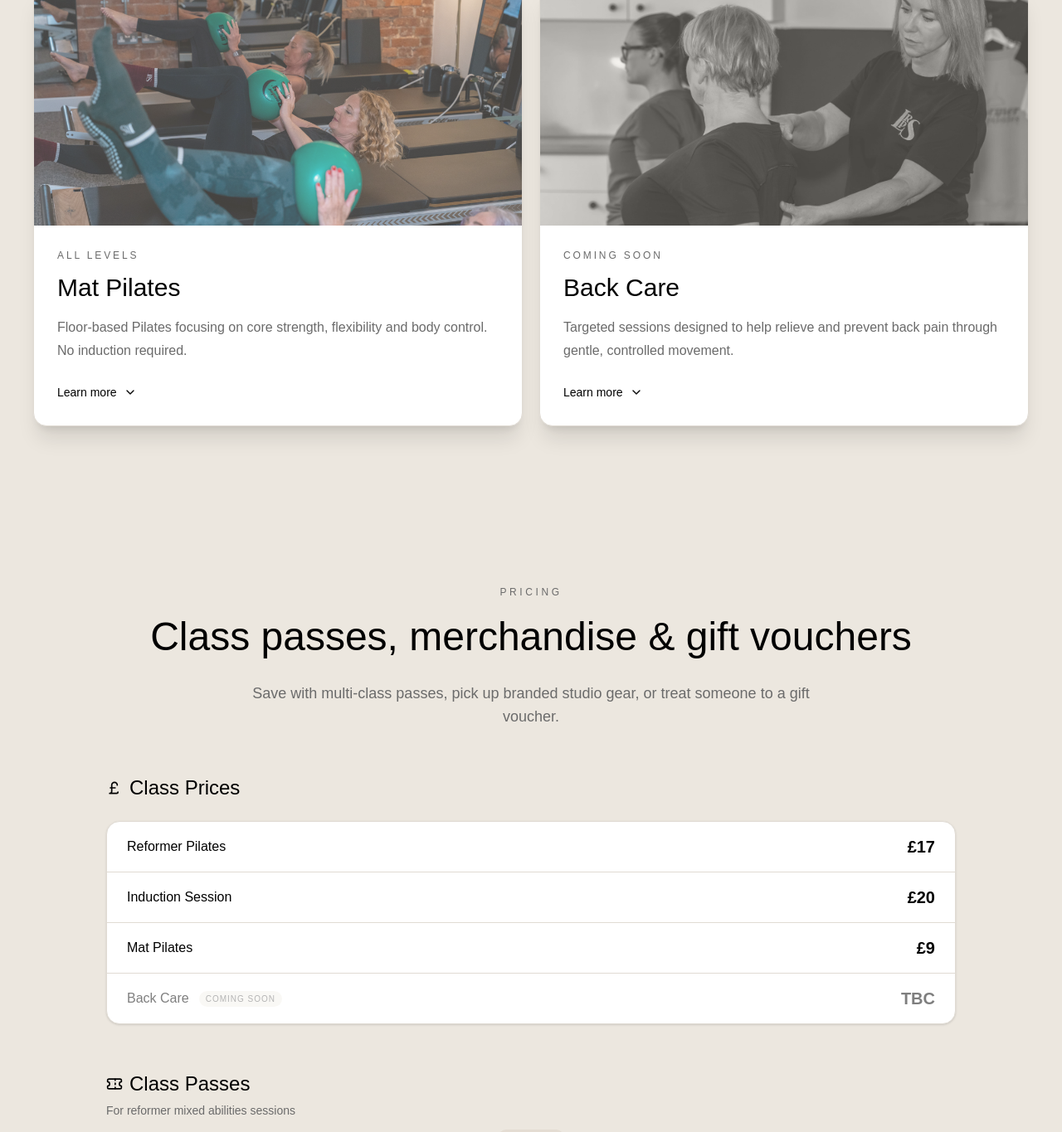
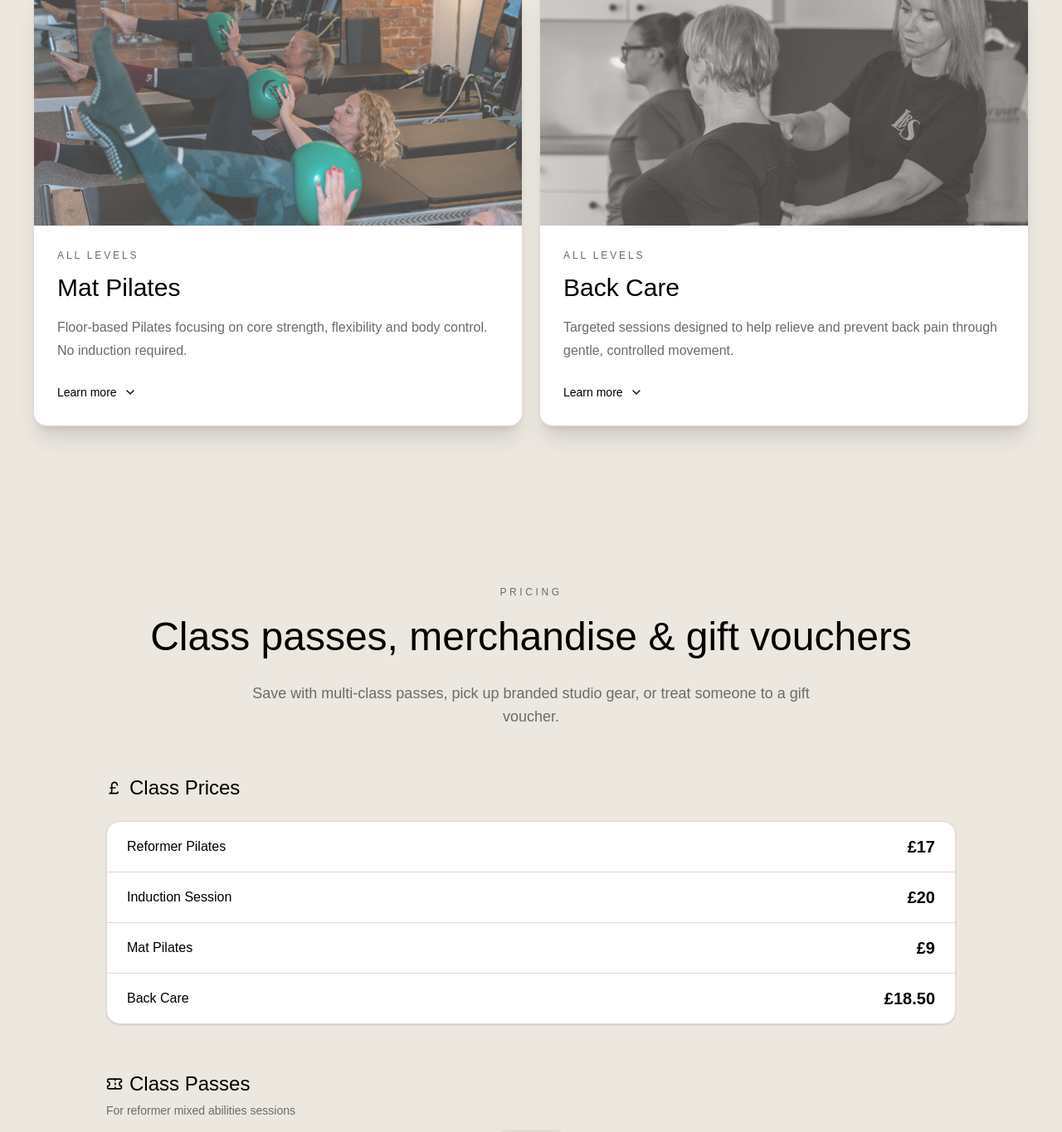
Before and after one commit to Stephen-Vincent/leigh-reformer-pilates-studio, a React (Vite) app: page / in a window 1280 px wide. Shown: the part 1887-3252 px from the top of the page at 83% size. Built offline with nearby package versions, Linux system fonts and the light colour scheme.

Commit message:
Update classes: add Friday reformer/mat times, activate Back Care with booking link and details

```diff
--- a/src/components/home/Classes.tsx
+++ b/src/components/home/Classes.tsx
@@ -28,7 +28,7 @@ const classTypes: ClassCardItem[] = [
     tag: "All levels",
     image: { src: mixedImg, alt: "Mixed ability reformer pilates class in action" },
     details:
-      "This class focuses on improving posture, flexibility, joint health and muscular strength. Exercises are adapted to suit all abilities, making it ideal whether you are progressing from your induction or already experienced.\n\nClass times:\n\n• Monday – 10:00 • 11:15 • 17:30 • 18:45\n• Tuesday – 10:00 • 17:30 • 18:45\n• Wednesday – 06:30 • 10:00 • 17:30 • 20:00\n• Thursday – 10:00 • 17:30 • 18:45\n• Friday – 10:00 • 11:15 • 17:30 • 18:45\n• Saturday – 08:15 • 09:30 • 10:45\n\nClass passes available:\n• Three Class Pass – £48.00\n• Five Class Pass – £72.50\n• Ten Class Pass – £120.00",
+      "This class focuses on improving posture, flexibility, joint health and muscular strength. Exercises are adapted to suit all abilities, making it ideal whether you are progressing from your induction or already experienced.\n\nClass times:\n\n• Monday – 10:00 • 11:15 • 17:30 • 18:45\n• Tuesday – 10:00 • 17:30 • 18:45\n• Wednesday – 06:30 • 10:00 • 17:30 • 20:00\n• Thursday – 10:00 • 17:30 • 18:45\n• Friday – 06:30 • 08:45 • 10:00 • 11:15 • 17:30\n• Saturday – 08:15 • 09:30 • 10:45\n\nClass passes available:\n• Three Class Pass – £48.00\n• Five Class Pass – £72.50\n• Ten Class Pass – £120.00",
   },
   {
     title: "Mat Pilates",
@@ -37,16 +37,16 @@ const classTypes: ClassCardItem[] = [
     tag: "All levels",
     image: { src: matImg, alt: "Mat pilates class at Leigh Reformer Pilates Studio" },
     details:
-      "A traditional Pilates class performed on the mat, focusing on core strength, flexibility, balance and body awareness. Suitable for all levels - no induction or previous experience needed.\n\nFor one-to-one sessions, please get in touch via our contact form below.",
+      "A traditional Pilates class performed on the mat, focusing on core strength, flexibility, balance and body awareness. Suitable for all levels - no induction or previous experience needed.\n\nClass times:\n\n• Friday – 18:45\n\nFor one-to-one sessions, please get in touch via our contact form below.",
   },
   {
     title: "Back Care",
     description:
       "Targeted sessions designed to help relieve and prevent back pain through gentle, controlled movement.",
-    tag: "Coming soon",
+    tag: "All levels",
     image: { src: backCareImg, alt: "Back care pilates session with instructor" },
     details:
-      "Further details coming soon. If you would like to register your interest, please get in touch via our contact form below.",
+      "Targeted Pilates sessions designed to help relieve and prevent back pain through gentle, controlled movement. Each session is carefully adapted to support spinal health, improve posture and build core strength.\n\nSessions run for 60 minutes.\n\nClass times:\n\n• Wednesday – 18:45\n\nClass passes available:\n• Three Class Pass – £55.50 (£18.50 per class)\n• Five Class Pass – £102.00\n• Ten Class Pass – £168.00",
   },
 ];
 
--- a/src/components/home/Pricing.tsx
+++ b/src/components/home/Pricing.tsx
@@ -45,7 +45,7 @@ const classPrices: ClassPrice[] = [
   { name: "Reformer Pilates", price: "£17" },
   { name: "Induction Session", price: "£20" },
   { name: "Mat Pilates", price: "£9" },
-  { name: "Back Care", price: "TBC", comingSoon: true },
+  { name: "Back Care", price: "£18.50" },
 ];
 
 type PassItem = { name: string; price: string; note: string; highlight?: boolean };
--- a/src/config/booking.ts
+++ b/src/config/booking.ts
@@ -13,8 +13,8 @@ export const bookingLinks = {
   matPilates:
     "https://bookwhen.com/mat-pilates-leigh-reformer-pilates-studio#focus=ev-s71ws-20260304112000",
 
-  /** Back Care (add the real link when ready) */
-  backCare: "",
+  /** Back Care */
+  backCare: "https://bookwhen.com/back-care#focus=ev-sjx4v-20260708184500",
 
   /** Fallback / generic — points to induction for safety */
   primary:
@@ -52,6 +52,5 @@ export const classOptions: ClassOption[] = [
     description:
       "Targeted sessions to help relieve and prevent back pain.",
     href: bookingLinks.backCare,
-    comingSoon: true,
   },
 ];
```
